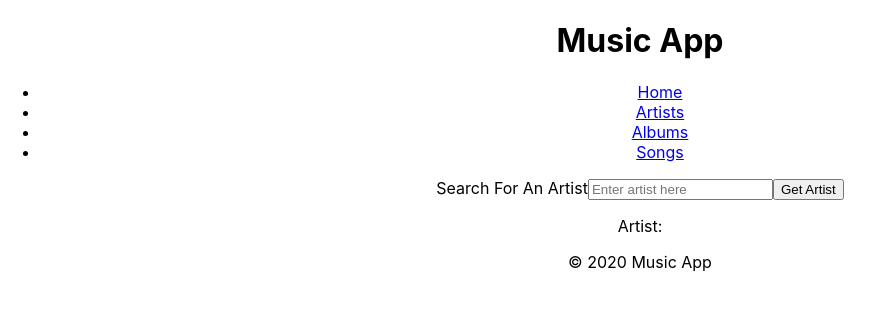
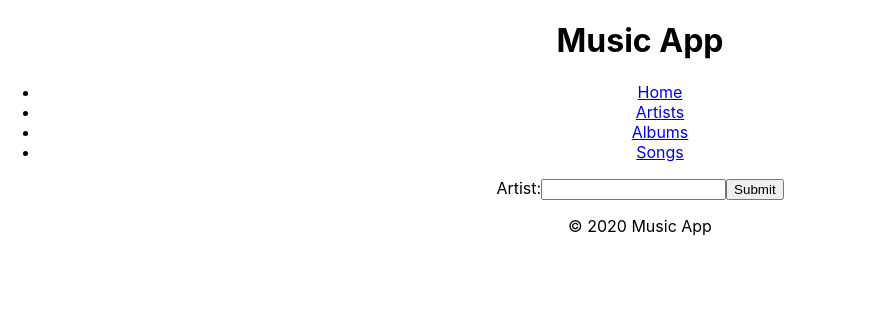
Before and after one commit to josephsenyonjo25/CapstoneProject, a React (Create React App) app: page /artists in a window 1280 px wide. Shown: the top 310 px of the page, without its empty margins (0-884 px from the left). Built offline with nearby package versions, Linux system fonts and the light colour scheme.

Commit message:
corrected some bugs in components

```diff
--- a/package.json
+++ b/package.json
@@ -16,6 +16,7 @@
     "react-thunk": "^1.0.0",
     "redux": "^4.0.5",
     "redux-devtools-extension": "^2.13.8",
+    "redux-form": "^8.3.6",
     "redux-thunk": "^2.3.0"
   },
   "scripts": {
--- a/src/Reducers/AlbumReducer.js
+++ b/src/Reducers/AlbumReducer.js
@@ -1,12 +1,12 @@
 import * as actions from '../actions/AlbumsActions'
 
-export const initialState = {
+const initialState = {
     albums:[],
     loading:false,
     hasErrors:false
 }
 
-export default function AlbumReducer(state =initialState, action){
+export default (state =initialState, action) =>{
     switch(action.type) {
         case actions.GET_ALBUMS:
             return { ...state, loading:true}
@@ -18,4 +18,5 @@ export default function AlbumReducer(state =initialState, action){
     default:
         return state
 }
+
 }
--- a/src/Reducers/ArtistReducer.js
+++ b/src/Reducers/ArtistReducer.js
@@ -6,7 +6,7 @@ export const initialState = {
     hasErrors:false
 }
 
-export default function ArtistReducer(state =initialState, action){
+export default (state =initialState, action) =>{
     switch(action.type) {
         case actions.GET_ARTISTS:
             return { ...state, loading:true}
--- a/src/Reducers/SongReducer.js
+++ b/src/Reducers/SongReducer.js
@@ -6,7 +6,7 @@ export const initialState = {
     hasErrors:false
 }
 
-export default function SongReducer(state =initialState, action){
+export default (state =initialState, action) => {
     switch(action.type) {
         case actions.GET_SONGS:
             return { ...state, loading:true}
@@ -19,3 +19,7 @@ export default function SongReducer(state =initialState, action){
         return state
 }
 }
+/*export function songReducer (state =initialState, action) => {
+    switch(action.type) {
+        case GET_SONGS
+        let songs =[...state.songs, action.payload]*/
--- a/src/actions/SongsActions.js
+++ b/src/actions/SongsActions.js
@@ -1,12 +1,13 @@
-export const GET_SONGS = 'GET_SONGS'
-export const GET_SONGS_SUCCESS = 'GET_SONGS_SUCCESS'
-export const GET_SONGS_FAILURE = 'GET_SONGS_FAILURE'
+export const GET_SONGS = 'GET_SONGS';
+export const GET_SONGS_SUCCESS = 'GET_SONGS_SUCCESS';
+export const GET_SONGS_FAILURE = 'GET_SONGS_FAILURE';
 
 //Create my Redux action (using action creators)
 
-export const getSongs =() => ({
+export const getSongs =(song) => ({
     type:GET_SONGS,
-})
+    payload:song
+});
 
 export const getSongsSuccess =(Songs) => ({
     type:GET_SONGS_SUCCESS,
@@ -21,15 +22,17 @@ export const getSongsFailure =() => ({
 
 export function fetchSongs(){
     return async (dispatch) => {
+        console.log("fetchSongs")
         dispatch(getSongs())
 
         try{
             const res = await
-            fetch('https://jsonplaceholder.typicode.com/posts')
+            fetch('https://audiomack.com/v1')
             const data = await res.json()
             console.log(data)
           dispatch(getSongsSuccess(data))
         } catch (error) {
+            console.log()
             dispatch(getSongsFailure())
     }
 
--- a/src/components/Album.js
+++ b/src/components/Album.js
@@ -1,14 +1,25 @@
-import React, {Component} from 'react';
-import '../App.css';
+
+      import React from 'react';
 
 
-export const Album = ({ album }) => (
-        <div className="Albums">
+      class Album extends React.Component{
+        render(){
+         const {handleSubmit} = this.props
+         return (
+             <form onSubmit= {handleSubmit}>
+                <label>
+                    Artist:
+                    <input type ="text" album ="album" />
+                    </label>
+                    <input type ="submit"
+                    value = "Submit" />
+             </form>
+         );
+
+        }
 
 
-        </div>
-      );
-
+       }
 
 
 export default Album;
--- a/src/components/Artist.js
+++ b/src/components/Artist.js
@@ -1,16 +1,27 @@
-import React, {Component} from 'react';
-import '../App.css';
 
-export const Artist = ({ artist }) => (
+import React from 'react';
 
-        <div className="Artists">
-           <form>
-                <label>Search For An Artist</label>
-                <input type ="text" placeholder="Enter artist here"/>
-                <button type ="submit" >Get Artist</button>
+
+      class Artist extends React.Component{
+       render(){
+        const {handleSubmit} = this.props
+        return (
+            <form onSubmit= {handleSubmit}>
+               <label>
+                   Artist:
+                   <input type ="text" artist ="artist" />
+                   </label>
+                   <input type ="submit"
+                   value = "Submit" />
             </form>
-            <p>Artist: </p>
-        </div>
-      );
+        );
 
-export default Artist;
+       }
+
+
+      }
+
+
+
+
+      export default Artist;
--- a/src/components/Navigation.js
+++ b/src/components/Navigation.js
@@ -5,9 +5,9 @@ import Home from './Home';
 import Artist from './Artist';
 import Album from './Album';
 import Song from './Song';
-import Albums from '../pages/AlbumsPage';
-import Artists from '../pages/ArtistsPage';
-import Songs from '../pages/SongsPage';
+//import Albums from '../pages/AlbumsPage';
+//import Artists from '../pages/ArtistsPage';
+//import Songs from '../pages/SongsPage';
 
 class Navigation extends Component {
     render() {
--- a/src/components/Song.js
+++ b/src/components/Song.js
@@ -1,14 +1,41 @@
-import React, {Component} from 'react';
+import React from 'react';
+//import {fetchSongs} from '../actions/SongsActions'
+import {fetchSongs, getSongs} from '../actions/SongsActions'
+import { connect } from 'react-redux';
+//import {Songs} from '../pages/SongsPage'
 import '../App.css';
 
+class Song extends React.Component{
 
-export const Song = ({ song }) => (
-        <div className="Songs">
+    constructor() {
+        super();
+        this.state = {
+            song: ''
+        };
+    }
+    componentDidMount(){
+        console.log(this.props)
+        //this.props.dispatch(GET_SONGS)
+        this.props.dispatch(fetchSongs())
+     }
+    handleSubmit = (e) =>{
+    e.preventDefault()
+    this.props.dispatch(fetchSongs())
+    }
+    render(){
 
+     return (
 
-        </div>
-      );
+         <form onSubmit= {this.handleSubmit}>
+            <label>
+                Song:
+                <input type ="text" song ="song" />
+                </label>
+                <button>Submit</button>
+         </form>
+     );
 
+    }
+}
 
-
-export default Song;
+      export default connect() (Song);
--- a/src/pages/ArtistsPage.js
+++ b/src/pages/ArtistsPage.js
@@ -1,7 +1,7 @@
 
 import React, { useEffect } from "react";
 import { connect } from 'react-redux';
-import {  Artist } from '../components/Artist';
+import  Artist from '../components/Artist';
 
 //Bring in the Async
 import {fetchArtists} from '../actions/ArtistsActions'
--- a/src/pages/SongsPage.js
+++ b/src/pages/SongsPage.js
@@ -1,15 +1,15 @@
 import React, { useEffect } from "react";
 import { connect } from 'react-redux';
-import {  Song } from '../components/Song';
+import Song from '../components/Song';
 
 //Bring in the Async
-import {fetchSongs} from '../actions/SongsActions'
+import {getSongs} from '../actions/SongsActions';
 
 //Redux state is now in the props of this component
 
 const SongsPage = ({ dispatch,loading, Songs, hasErrors}) => {
     useEffect(() => {
-        dispatch(fetchSongs())
+        dispatch(getSongs())
     }, [dispatch])
 
     //show loading, error, or success
@@ -18,7 +18,7 @@ const SongsPage = ({ dispatch,loading, Songs, hasErrors}) => {
         if (loading) return <p> Loading Songs</p>
         if (hasErrors) return <p> Unable to display Songs.</p>
         console.log(Songs)
-        return Songs.map(Songs => <Songs key={Song.id} Song={Song} />)
+        return Song.map(Song => <Song key={Song.id} Song={Song} />)
     }
     return (
     <section>
@@ -33,6 +33,10 @@ const mapStateToProps = (state) => ({
     loading: state.Songs.loading,
     posts: state.Songs.Songs,
     hasErrors: state.Songs.hasErrors,
-})
+});
+
+
+
+
 
 export default connect(mapStateToProps)(SongsPage);
```
Also changed, not shown: 1 other file (tests, documents, lock files or other folders).
